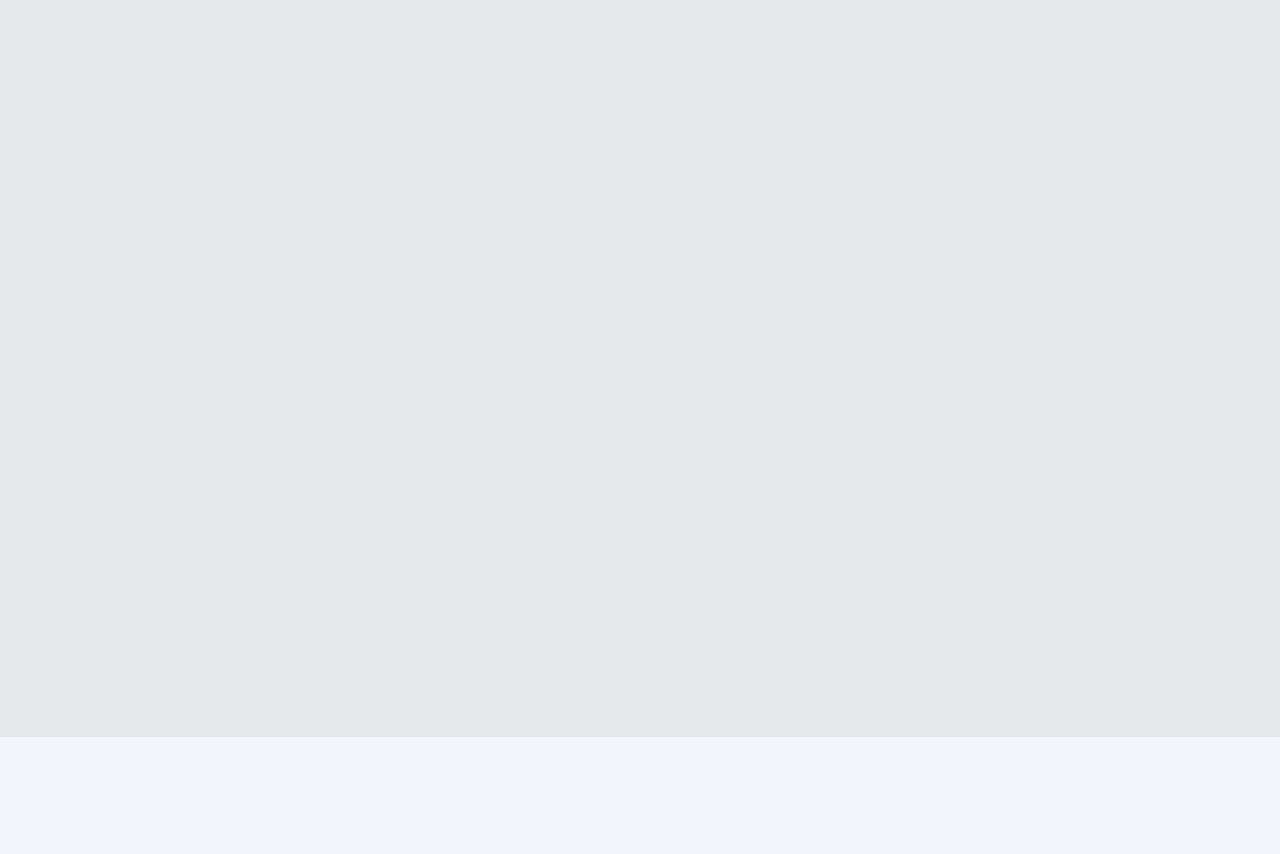
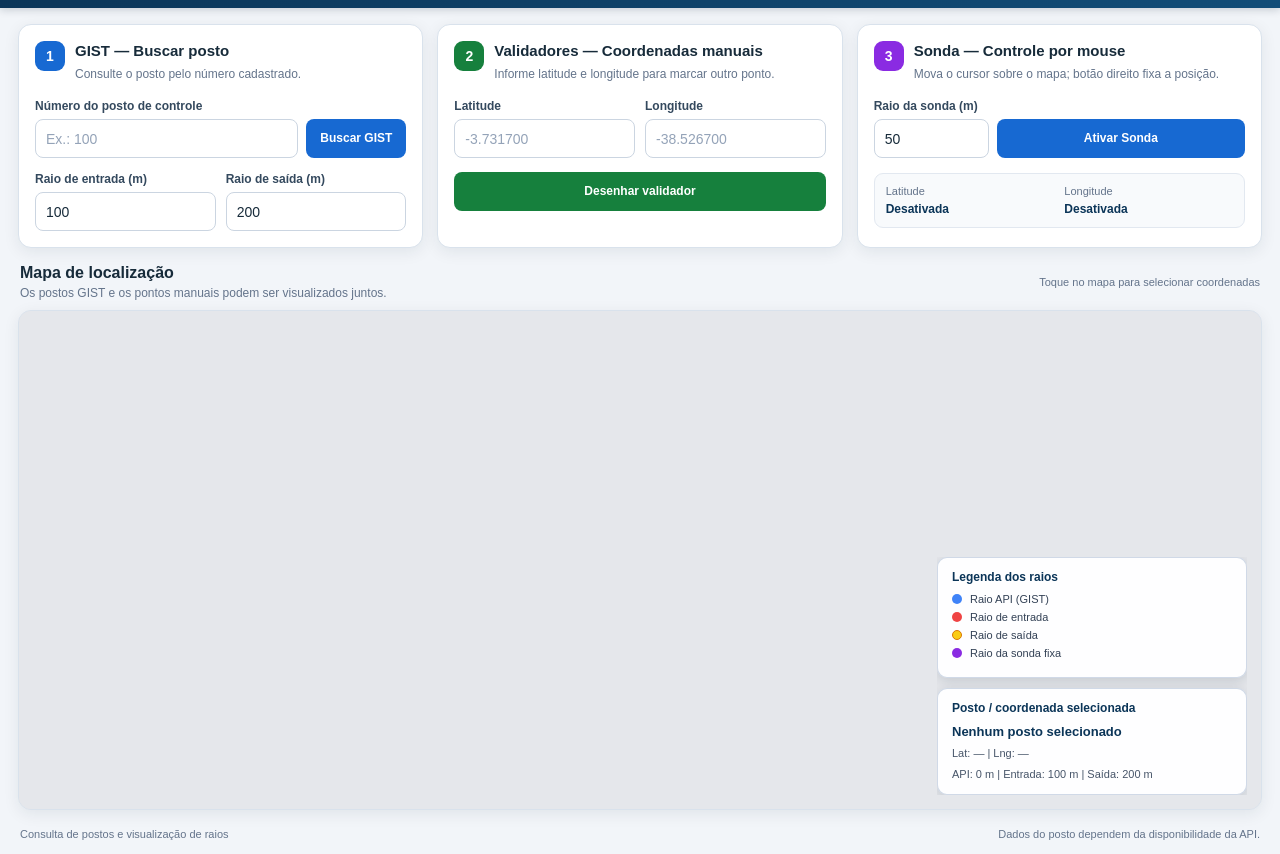
Before and after one commit to IsraelCesarA/pontos-gist, a plain HTML site: page index.html in a window 1280 px wide. Shown: the part 63-917 px from the top of the page. Before the commit the page ends 800 px from the top, so only its background shows below. Drawn offline with nearby package versions, Linux system fonts and the light colour scheme.

Commit message:
Atualizar o index.html

```diff
--- a/index.html
+++ b/index.html
@@ -1,75 +1,85 @@
 <!DOCTYPE html>
 <html lang="pt-BR">
 <head>
-    <meta charset="utf-8">
-    <meta name="viewport" content="width=device-width, initial-scale=1.0">
-    <title>Mapa de Raio - GIST, Validadores e Sonda</title>
-    <!-- Carregamento do Leaflet -->
-    <link rel="stylesheet" href="https://cdn.jsdelivr.net/npm/leaflet@1.9.4/dist/leaflet.css"/>
-    <script src="https://cdn.jsdelivr.net/npm/leaflet@1.9.4/dist/leaflet.js"></script>
-    <!-- Carregamento do nosso CSS -->
-    <link rel="stylesheet" href="styles.css">
+  <meta charset="UTF-8">
+  <meta name="viewport" content="width=device-width, initial-scale=1.0">
+  <meta name="theme-color" content="#0b3558">
+  <title>Pontos GIST | ETUFOR</title>
+  <link rel="stylesheet" href="https://unpkg.com/leaflet@1.9.4/dist/leaflet.css" crossorigin="">
+  <link rel="stylesheet" href="./styles.css?v=3">
 </head>
 <body>
-    <div id="app-container">
-        <!-- BARRA DE PESQUISA E CONTROLES (GIST/VALIDADORES) -->
-        <div id="search-bar" class="shadow-md">
-            <!-- Camada GIST (Posto) -->
-            <fieldset class="input-group">
-                <legend>1. GIST - Buscar Posto</legend>
-                <div class="linha-inputs">
-                    <input id="postoInput" type="number" placeholder="Nº Posto">
-                    <input id="raioEntrada" type="number" placeholder="Raio Entrada (m)" value="100">
-                    <input id="raioSaida" type="number" placeholder="Raio Saída (m)" value="200">
-                    <button id="btnBuscarPosto" class="btn-primary">Buscar GIST</button>
-                </div>
-            </fieldset>
+  <div class="app-shell">
+    <header class="topbar">
+      <div class="brand">
+        <div class="brand-mark" aria-hidden="true">G</div>
+        <div><h1>Pontos GIST</h1><p>Consulta de postos de controle · ETUFOR</p></div>
+      </div>
+      <div id="status" class="status" role="status" aria-live="polite">Carregando mapa...</div>
+    </header>
 
-            <!-- Camada Validadores (Manual) -->
-            <fieldset class="input-group">
-                <legend>2. Validadores - Coordenadas Manuais</legend>
-                <div class="linha-inputs">
-                    <input id="latInput" type="number" step="0.000001" placeholder="Latitude manual">
-                    <input id="lngInput" type="number" step="0.000001" placeholder="Longitude manual">
-                    <button id="btnUsarLatLng" class="btn-secondary">Desenhar Validadores</button>
-                </div>
-            </fieldset>
+    <main class="workspace">
+      <section class="control-card" aria-labelledby="titulo-busca">
+        <div class="card-heading"><span class="step-number">1</span><div><h2 id="titulo-busca">GIST — Buscar posto</h2><p>Consulte o posto pelo número cadastrado.</p></div></div>
+        <label for="postoInput">Número do posto de controle</label>
+        <div class="inline-controls search-controls">
+          <input id="postoInput" type="number" min="1" step="1" inputmode="numeric" placeholder="Ex.: 100" autocomplete="off">
+          <button id="btnBuscarPosto" class="button button-primary" type="button">Buscar GIST</button>
+        </div>
+        <div class="field-grid">
+          <div><label for="raioEntrada">Raio de entrada (m)</label><input id="raioEntrada" type="number" min="0" step="1" value="100"></div>
+          <div><label for="raioSaida">Raio de saída (m)</label><input id="raioSaida" type="number" min="0" step="1" value="200"></div>
+        </div>
+      </section>
 
-            <!-- Camada Sonda (Mouse) -->
-            <fieldset class="input-group sonda-group">
-                <legend>3. Sonda - Controle por Mouse</legend>
-                <div class="linha-inputs sonda-controls">
-                    <input id="raioSonda" type="number" placeholder="Raio Sonda (m)" value="50">
-                    <button id="toggleSonda" class="btn-primary">Ativar/Desativar Sonda</button>
-                </div>
-                <div class="linha-inputs info-sonda">
-                    <span class="label">Lat:</span> <span id="sondaLat" class="value">Desativada</span>
-                    <span class="label">Lng:</span> <span id="sondaLng" class="value">Desativada</span>
-                </div>
-            </fieldset>
+      <section class="control-card" aria-labelledby="titulo-validador">
+        <div class="card-heading"><span class="step-number step-green">2</span><div><h2 id="titulo-validador">Validadores — Coordenadas manuais</h2><p>Informe latitude e longitude para marcar outro ponto.</p></div></div>
+        <div class="field-grid">
+          <div><label for="latInput">Latitude</label><input id="latInput" type="text" inputmode="decimal" placeholder="-3.731700"></div>
+          <div><label for="lngInput">Longitude</label><input id="lngInput" type="text" inputmode="decimal" placeholder="-38.526700"></div>
         </div>
+        <button id="btnUsarLatLng" class="button button-success button-wide" type="button">Desenhar validador</button>
+      </section>
 
-        <!-- CONTAINER DO MAPA -->
-        <div id="map"></div>
+      <section class="control-card" aria-labelledby="titulo-sonda">
+        <div class="card-heading"><span class="step-number step-purple">3</span><div><h2 id="titulo-sonda">Sonda — Controle por mouse</h2><p>Mova o cursor sobre o mapa; botão direito fixa a posição.</p></div></div>
+        <div class="inline-controls">
+          <div class="sonda-radius"><label for="raioSonda">Raio da sonda (m)</label><input id="raioSonda" type="number" min="0" step="1" value="50"></div>
+          <button id="toggleSonda" class="button button-primary" type="button">Ativar Sonda</button>
+        </div>
+        <div class="sonda-coordinates">
+          <div><span>Latitude</span><strong id="sondaLat">Desativada</strong></div>
+          <div><span>Longitude</span><strong id="sondaLng">Desativada</strong></div>
+        </div>
+      </section>
+    </main>
 
-        <!-- PAINEL DE INFORMAÇÕES/LEGENDA -->
-        <div id="info-panel" class="shadow-md">
-            <strong>Legenda de Raios:</strong>
-            <div class="legend">
-                <div class="legend-item"><div class="legend-color api"></div>Raio API GIST (Azul)</div>
-                <div class="legend-item"><div class="legend-color entrada"></div>Raio Entrada (Vermelho)</div>
-                <div class="legend-item"><div class="legend-color saida"></div>Raio Saída (Amarelo)</div>
-                <div class="legend-item"><div class="legend-color sonda"></div>Raio Sonda (Roxo - Fixo)</div>
-            </div>
-            <hr>
-            <div id="posto-info">
-                <div class="info-line"><strong id="nomePosto">Posto/Coordenada</strong></div>
-                <div id="raioPosto">API: 0m | Entrada: 0m | Saída: 0m</div>
-            </div>
-        </div>
-    </div>
+    <section class="map-section" aria-label="Mapa de postos e raios">
+      <div class="map-toolbar"><div><h2>Mapa de localização</h2><p>Os postos GIST e os pontos manuais podem ser visualizados juntos.</p></div><span class="map-hint">Toque no mapa para selecionar coordenadas</span></div>
+      <div class="map-frame">
+        <div id="map" aria-label="Mapa interativo"></div>
+        <aside class="map-overlay" aria-label="Legenda e dados do ponto">
+          <div class="overlay-block">
+            <h3>Legenda dos raios</h3>
+            <div class="legend-row"><span class="legend-dot dot-api"></span>Raio API (GIST)</div>
+            <div class="legend-row"><span class="legend-dot dot-entry"></span>Raio de entrada</div>
+            <div class="legend-row"><span class="legend-dot dot-exit"></span>Raio de saída</div>
+            <div class="legend-row"><span class="legend-dot dot-probe"></span>Raio da sonda fixa</div>
+          </div>
+          <div class="overlay-block selected-point">
+            <h3>Posto / coordenada selecionada</h3>
+            <strong id="nomePosto">Nenhum posto selecionado</strong>
+            <p id="coordPosto">Lat: — | Lng: —</p>
+            <p id="raioPosto">API: 0 m | Entrada: 100 m | Saída: 200 m</p>
+          </div>
+        </aside>
+      </div>
+    </section>
 
-    <!-- Carregamento do nosso JS (async para não bloquear o carregamento) -->
-    <script src="script.js" defer></script>
+    <footer class="page-footer"><span>Consulta de postos e visualização de raios</span><span>Dados do posto dependem da disponibilidade da API.</span></footer>
+  </div>
+
+  <script src="https://unpkg.com/leaflet@1.9.4/dist/leaflet.js" crossorigin=""></script>
+  <script src="./script.js?v=3"></script>
 </body>
 </html>
```
